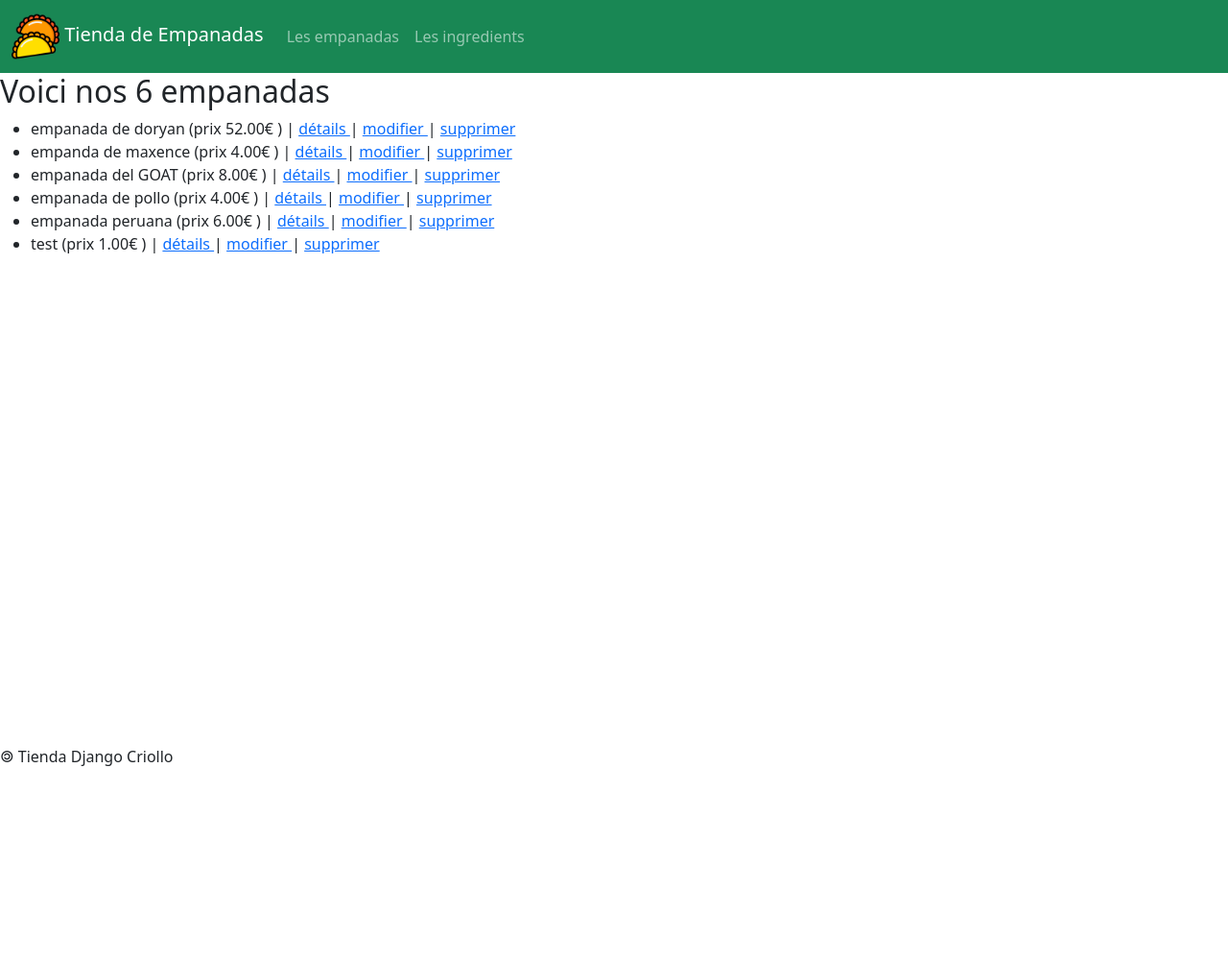
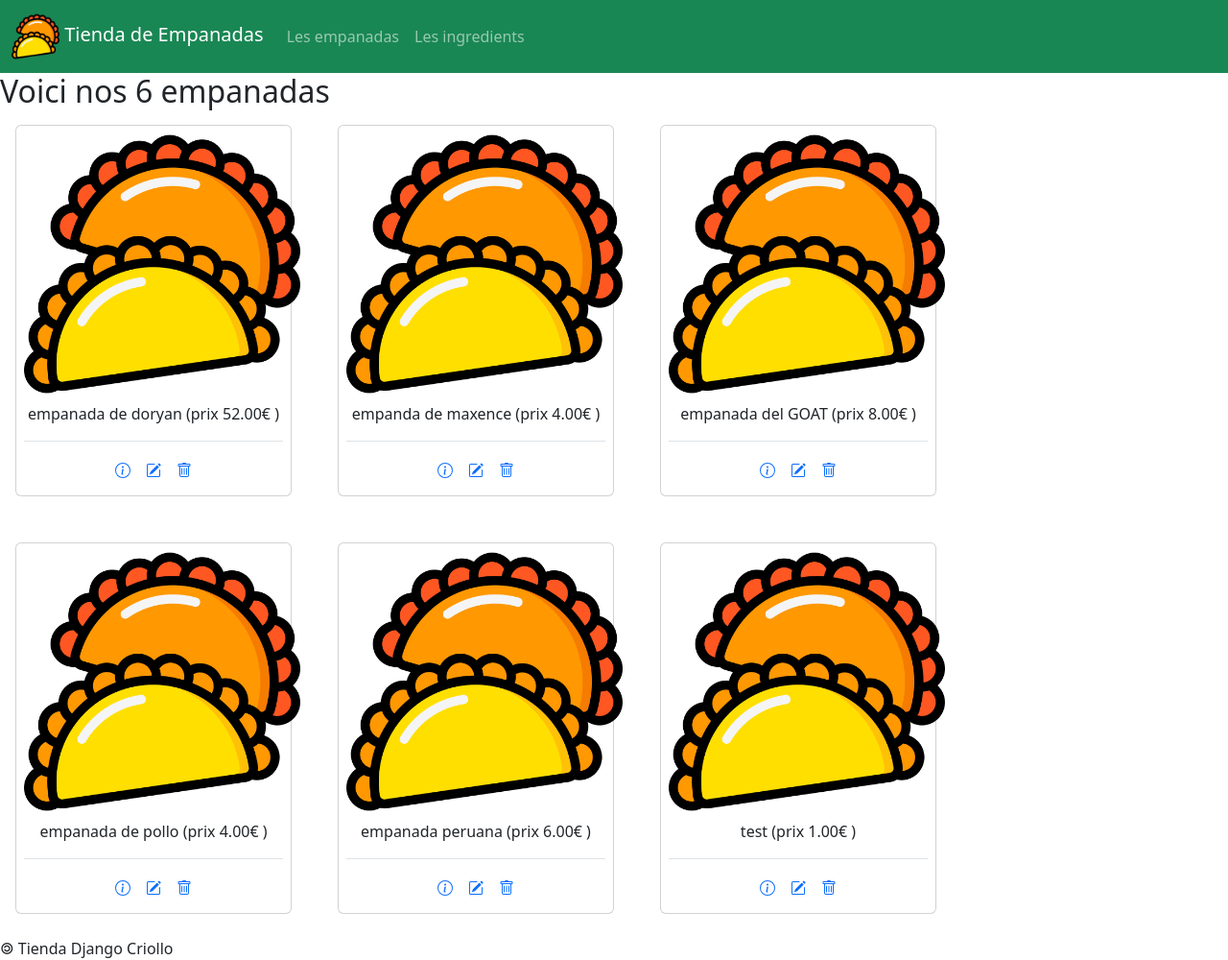
Before and after one commit to LePeruvienn/empanadas, a Django app: page /empanadas/ in a window 1280 px wide. Shown: the whole page at 96% size. Before the commit the page ends 798 px from the top, so only its background shows below. Run offline with Django 4.2, Linux system fonts and the light colour scheme; data comes from the database, SQL or seed files in the repository; both versions use the stored data as it was after the commit.

Commit message:
Hola amgi no e termindo el TP10 pero casi

```diff
--- a/tienda/empanadas/models.py
+++ b/tienda/empanadas/models.py
@@ -21,6 +21,8 @@ class Empanada(models.Model):
     nomEmpanada = models.CharField( max_length = 50 )
     # nombre decimal, max 6 chiffres dont 2 après la virgule
     prix = models.DecimalField( max_digits = 6, decimal_places = 2 )
+    # Image associée à l'empanada
+    image = models.ImageField(default="imagesEmpanadas/default.png", upload_to='imagesEmpanadas/')
     # version python du toString(), utilise par django dans ses interfaces
     def __str__(self) :
         return self.nomEmpanada + ' (prix ' + str(self.prix) + '€ )'
--- a/tienda/empanadas/static/empanadas/css/style.css
+++ b/tienda/empanadas/static/empanadas/css/style.css
@@ -1,8 +1,5 @@
-
-footer {
-	position: absolute;
-	left: 0;
-	bottom: 0;
+body {
+	overflow-x: hidden;
 }
 
 img[alt="logo"] {
--- a/tienda/empanadas/templates/empanadas/base.html
+++ b/tienda/empanadas/templates/empanadas/base.html
@@ -17,7 +17,7 @@
 			{% block main %} {% endblock %}
 		</main>
 
-		<footer>
+		<footer class="footer">
 			{% include 'empanadas/footer.html' %}
 		</footer>
 
--- a/tienda/empanadas/templates/empanadas/empanada.html
+++ b/tienda/empanadas/templates/empanadas/empanada.html
@@ -5,6 +5,8 @@
 {% block main %}
 
 <h2> {{ empanada }} </h2>
+
+<img src="{{MEDIA_URL}}{{empanada.image}}" style="width: 18rem;">
 
 {% if composition|length > 0 %}
 
--- a/tienda/empanadas/templates/empanadas/empanadas.html
+++ b/tienda/empanadas/templates/empanadas/empanadas.html
@@ -4,14 +4,37 @@
 
 {% block main %}
 <h2> Voici nos {{empanadas|length}} empanadas </h2>
-<ul>
+<div class="row row-cols-3 g-3">
 	{% for emp in empanadas %}
-	<li>
-		{{emp}}
-		| <a href="/empanadas/{{emp.idEmpanada}}"> détails </a>
-		| <a href="/empanadas/{{emp.idEmpanada}}/update"> modifier </a>
-		| <a href="/empanadas/{{emp.idEmpanada}}/delete"> supprimer </a>
-	</li>
+	<div class="card m-4" style="width: 18rem;">
+		<img class="card-img-top" src="{{MEDIA_URL}}{{emp.image}}" style="width: 18rem;">
+		<p class="text-center">
+			{{emp}}
+		</p>
+		<div class="card-body d-flex flex-row justify-content-center border-top">
+
+			<a class="mx-2" href="/empanadas/{{emp.idEmpanada}}">
+				<svg xmlns="http://www.w3.org/2000/svg" width="16" height="16" fill="currentColor" class="bi bi-info-circle" viewBox="0 0 16 16">
+				  <path d="M8 15A7 7 0 1 1 8 1a7 7 0 0 1 0 14m0 1A8 8 0 1 0 8 0a8 8 0 0 0 0 16"/>
+				  <path d="m8.93 6.588-2.29.287-.082.38.45.083c.294.07.352.176.288.469l-.738 3.468c-.194.897.105 1.319.808 1.319.545 0 1.178-.252 1.465-.598l.088-.416c-.2.176-.492.246-.686.246-.275 0-.375-.193-.304-.533zM9 4.5a1 1 0 1 1-2 0 1 1 0 0 1 2 0"/>
+				</svg>
+			</a>
+
+			<a class="mx-2" href="/empanadas/{{emp.idEmpanada}}/update">
+				<svg xmlns="http://www.w3.org/2000/svg" width="16" height="16" fill="currentColor" class="bi bi-pencil-square" viewBox="0 0 16 16">
+				  <path d="M15.502 1.94a.5.5 0 0 1 0 .706L14.459 3.69l-2-2L13.502.646a.5.5 0 0 1 .707 0l1.293 1.293zm-1.75 2.456-2-2L4.939 9.21a.5.5 0 0 0-.121.196l-.805 2.414a.25.25 0 0 0 .316.316l2.414-.805a.5.5 0 0 0 .196-.12l6.813-6.814z"/>
+				  <path fill-rule="evenodd" d="M1 13.5A1.5 1.5 0 0 0 2.5 15h11a1.5 1.5 0 0 0 1.5-1.5v-6a.5.5 0 0 0-1 0v6a.5.5 0 0 1-.5.5h-11a.5.5 0 0 1-.5-.5v-11a.5.5 0 0 1 .5-.5H9a.5.5 0 0 0 0-1H2.5A1.5 1.5 0 0 0 1 2.5z"/>
+				</svg>
+			</a>
+
+			<a class="mx-2" href="/empanadas/{{emp.idEmpanada}}/delete">
+				<svg xmlns="http://www.w3.org/2000/svg" width="16" height="16" fill="currentColor" class="bi bi-trash" viewBox="0 0 16 16">
+					<path d="M5.5 5.5A.5.5 0 0 1 6 6v6a.5.5 0 0 1-1 0V6a.5.5 0 0 1 .5-.5m2.5 0a.5.5 0 0 1 .5.5v6a.5.5 0 0 1-1 0V6a.5.5 0 0 1 .5-.5m3 .5a.5.5 0 0 0-1 0v6a.5.5 0 0 0 1 0z"/>
+					<path d="M14.5 3a1 1 0 0 1-1 1H13v9a2 2 0 0 1-2 2H5a2 2 0 0 1-2-2V4h-.5a1 1 0 0 1-1-1V2a1 1 0 0 1 1-1H6a1 1 0 0 1 1-1h2a1 1 0 0 1 1 1h3.5a1 1 0 0 1 1 1zM4.118 4 4 4.059V13a1 1 0 0 0 1 1h6a1 1 0 0 0 1-1V4.059L11.882 4zM2.5 3h11V2h-11z"/>
+				</svg>
+			</a>
+		</div>
+	</div>
 	{% endfor %}
-</ul>
+</div>
 {% endblock %}
--- a/tienda/tienda/settings.py
+++ b/tienda/tienda/settings.py
@@ -63,6 +63,7 @@ TEMPLATES = [
                 'django.template.context_processors.request',
                 'django.contrib.auth.context_processors.auth',
                 'django.contrib.messages.context_processors.messages',
+                'django.template.context_processors.media'
             ],
         },
     },
@@ -122,3 +123,6 @@ STATIC_URL = 'static/'
 # https://docs.djangoproject.com/en/4.2/ref/settings/#default-auto-field
 
 DEFAULT_AUTO_FIELD = 'django.db.models.BigAutoField'
+
+MEDIA_URL = 'images/'
+MEDIA_ROOT = BASE_DIR / 'images/'
--- a/tienda/tienda/urls.py
+++ b/tienda/tienda/urls.py
@@ -14,6 +14,9 @@ Including another URLconf
     1. Import the include() function: from django.urls import include, path
     2. Add a URL to urlpatterns:  path('blog/', include('blog.urls'))
 """
+
+from django.conf import settings
+from django.conf.urls.static import static
 from django.contrib import admin
 from django.urls import path
 from empanadas import views
@@ -36,3 +39,5 @@ urlpatterns = [
     path('empanadas/<int:empanada_id>/updated/', views.modifierEmpanada),
     path('empanadas/<int:empanada_id>/deleteIngredient/<int:ing_id>/', views.supprimerIngredientDansEmpanada),
 ]
+
+urlpatterns += static(settings.MEDIA_URL, document_root=settings.MEDIA_ROOT)
```
Also changed, not shown: tienda/db.sqlite3, tienda/empanadas/migrations/0003_empanada_image.py (added), tienda/empanadas/migrations/0004_alter_empanada_image.py (added), tienda/images/imagesEmpanadas/default.png (added), tienda/tienda/images/imagesEmpanadas/default.png (added).
